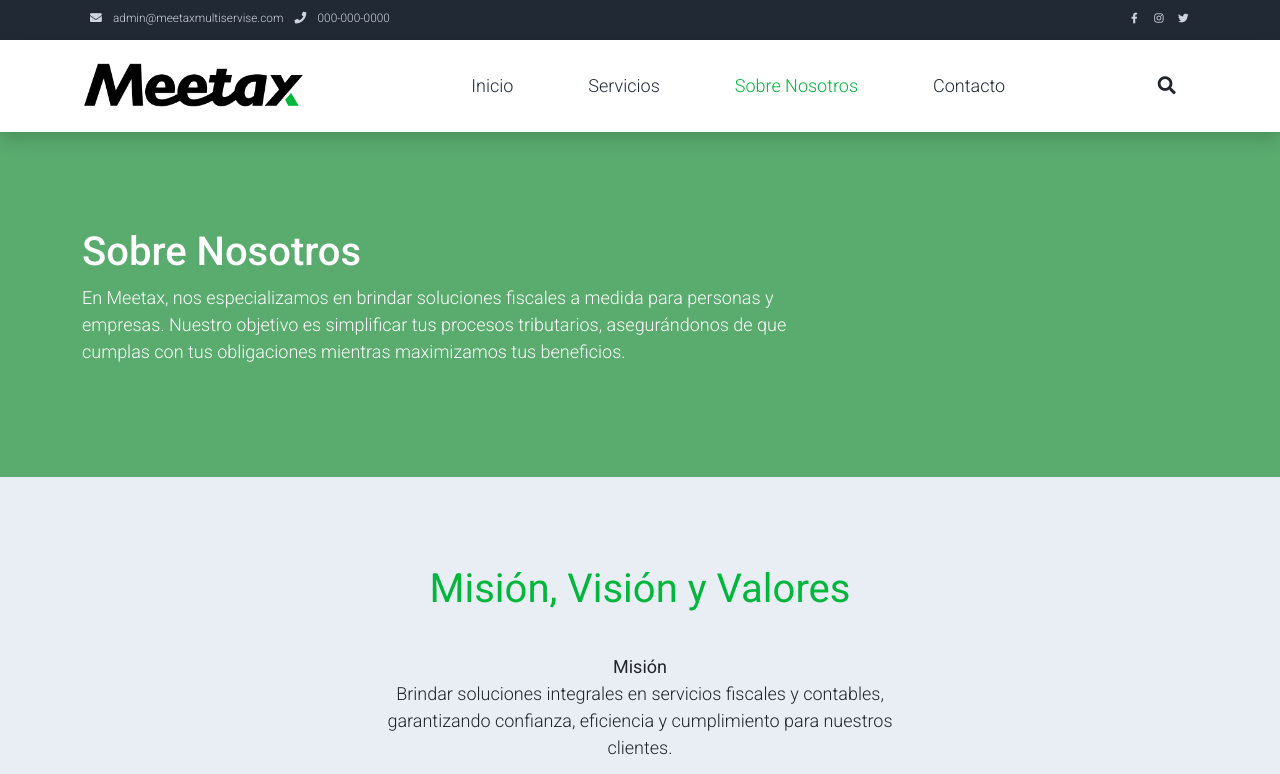
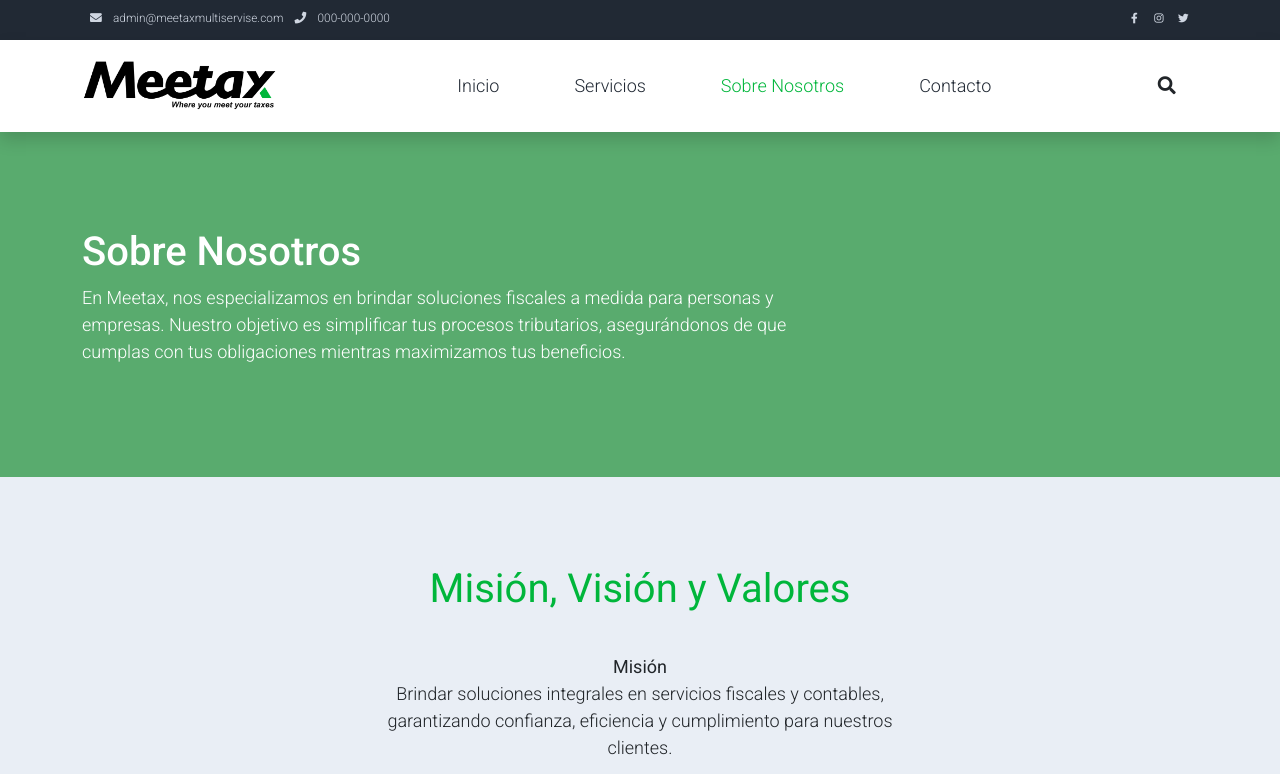
Before and after one commit to MeeTaxWeb/meetax, a plain HTML site: page about.html in a window 1280 px wide. Shown: the top 774 px of the page. Drawn offline with Linux system fonts and the light colour scheme.

Commit message:
Update about.html

```diff
--- a/about.html
+++ b/about.html
@@ -46,7 +46,7 @@
         <div class="container d-flex justify-content-between align-items-center">
 
             <a class="navbar-brand text-success logo h1 align-self-center" href="index.html">
-                <img src="./assets/img/logo_meetax_1_1440x323.png" style="height: 50px;">
+                <img src="./assets/img/logo_meetax_1_letter_1440x323.png">
             </a>
 
             <button class="navbar-toggler border-0" type="button" data-bs-toggle="collapse" data-bs-target="#templatemo_main_nav" aria-controls="navbarSupportedContent" aria-expanded="false" aria-label="Toggle navigation">
```
